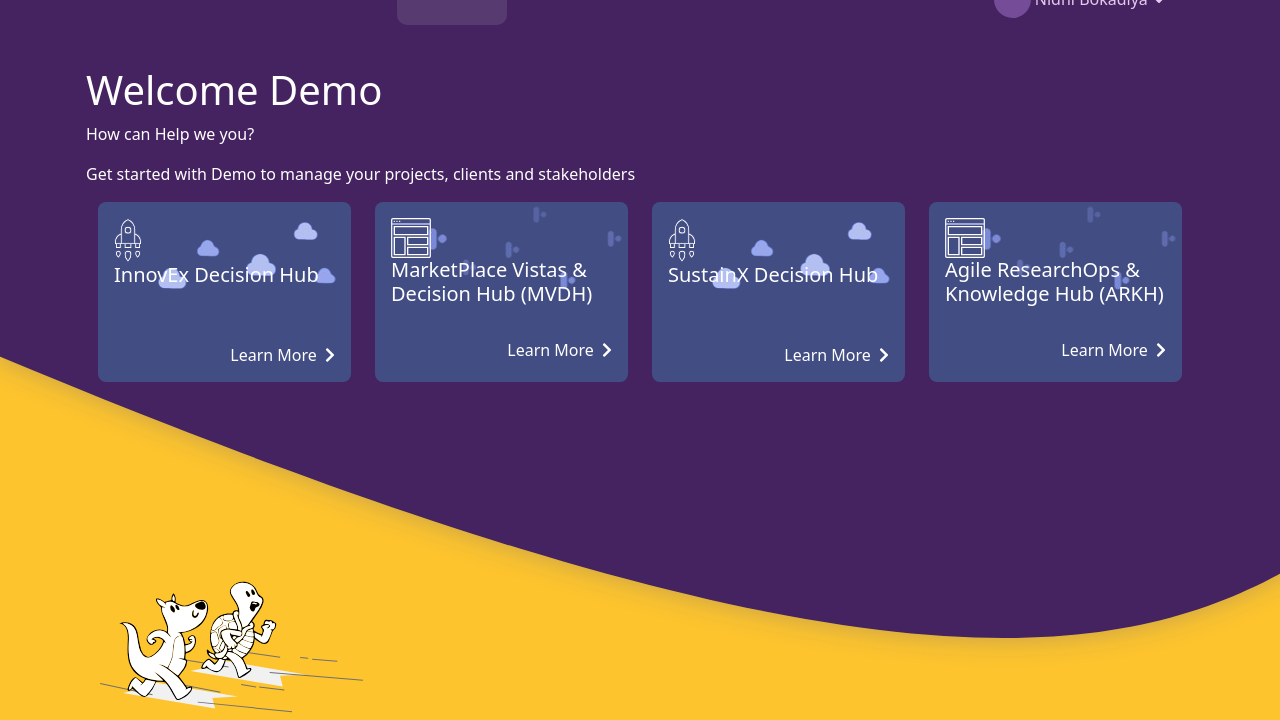
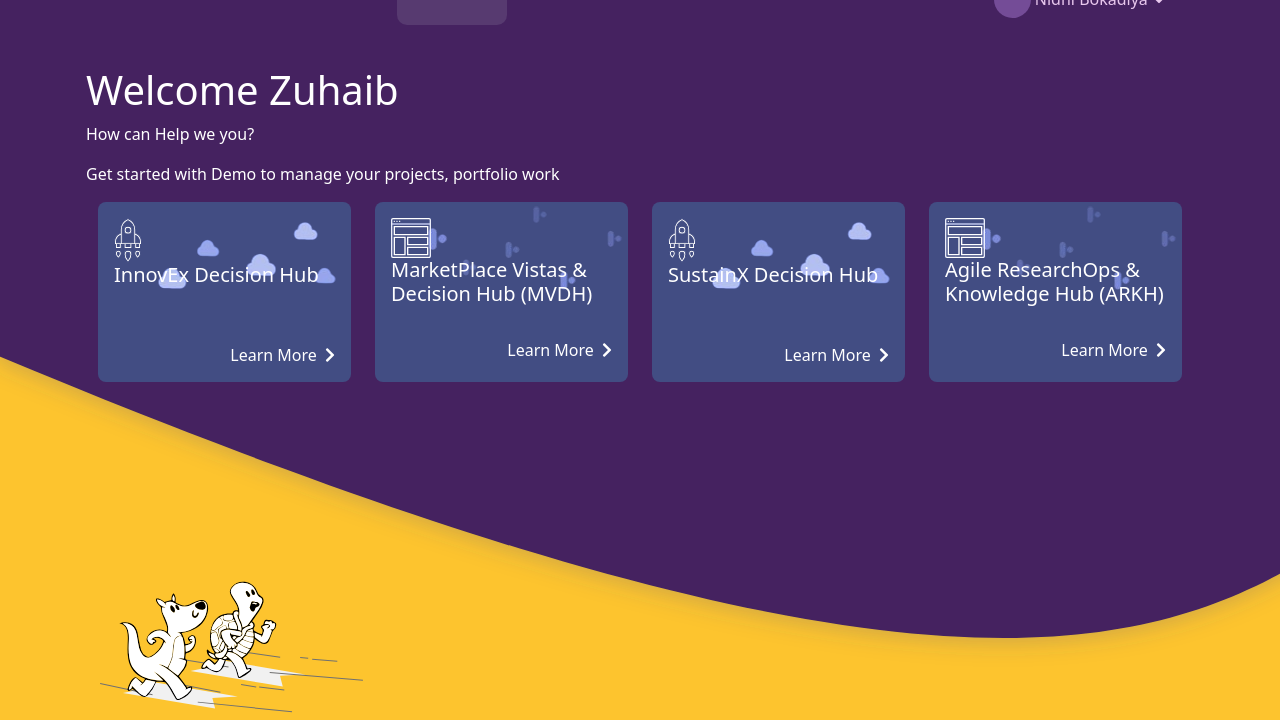
Before and after one commit to Namezuhaib/zuhaib, a plain HTML site: page index.html in a window 1280 px wide. Shown: the part 80-800 px from the top of the page. Drawn offline with nearby package versions, Linux system fonts and the light colour scheme; files whose address does not match are found by name.

Commit message:
forth commit

```diff
--- a/index.html
+++ b/index.html
@@ -155,9 +155,9 @@
             </header>
             <!-- MAin Work -->
             <div class="z_main text-white p-3">
-                <h1>Welcome Demo</h1>
+                <h1>Welcome Zuhaib</h1>
                 <p>How can Help we you?</p>
-                <p>Get started with Demo to manage your projects, clients and stakeholders</p>
+                <p>Get started with Demo to manage your projects, portfolio work</p>
                 <div class="row m-0">
                     <div class="col-12 col-md-6 col-lg-3 mb-3">
                         <div class="rounded rounded-3 z_panel z_panel1 p-3">
```
